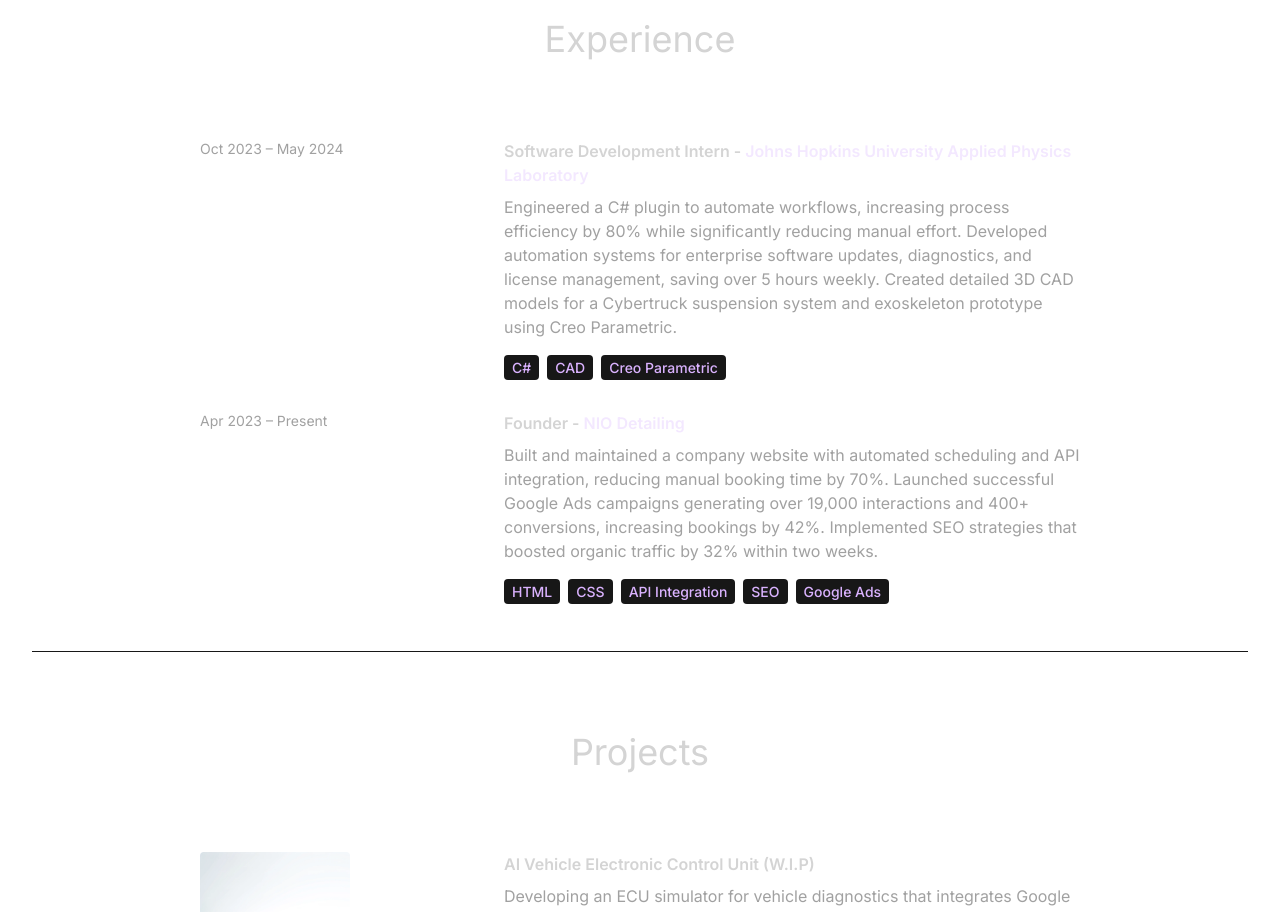
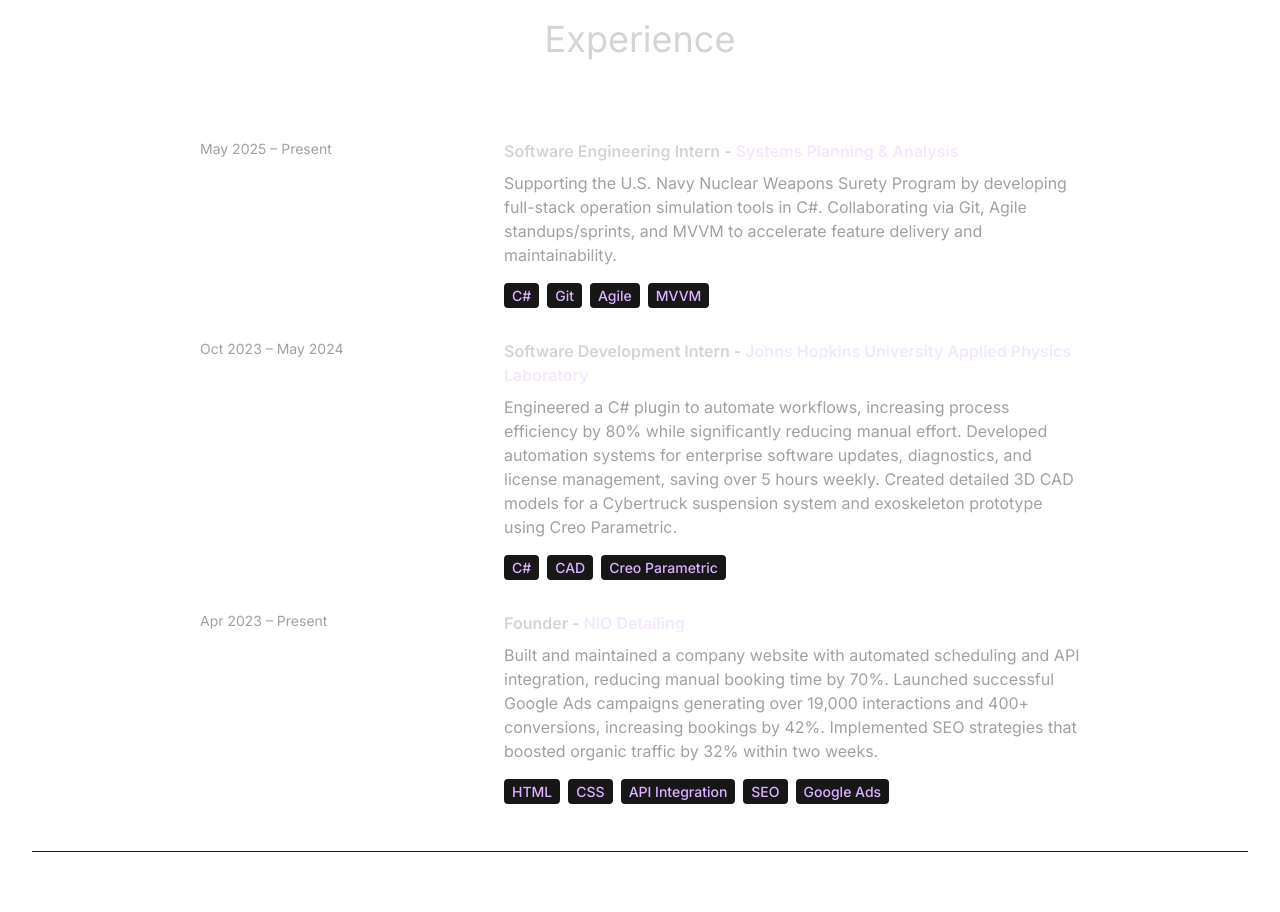
Before and after one commit to Jiming-C/portfoliosite, a React (Vite) app: page / in a window 1280 px wide. Shown: the part 2060-2972 px from the top of the page. Built offline with nearby package versions, Linux system fonts and the light colour scheme.

Commit message:
added new expierence

```diff
--- a/src/constants/index.js
+++ b/src/constants/index.js
@@ -7,6 +7,13 @@
 
 export const ABOUT_TEXT = `My journey with technology began as a curious kid who believed cartoon characters lived inside our TV—so curious, I once took it apart. That same curiosity followed me to the U.S., where gaming consoles and PCs sparked a deeper passion for understanding how things work. I taught myself to code by modding games and tinkering with my dad’s poor overworked laptop, turning every obstacle into a learning opportunity. Now studying computer science and business at the University of Maryland, I’ve built enterprise tools, websites, and booking automation for my own automotive detailing startup. What drives me is still that same spark from the TV moment—when code brings ideas to life and technology connects people.`;
 export const EXPERIENCES = [
+  {
+    year: "May 2025 – Present",
+    role: "Software Engineering Intern",
+    company: "Systems Planning & Analysis",
+    description: `Supporting the U.S. Navy Nuclear Weapons Surety Program by developing full-stack operation simulation tools in C#. Collaborating via Git, Agile standups/sprints, and MVVM to accelerate feature delivery and maintainability.`,
+    technologies: ["C#", "Git", "Agile", "MVVM"],
+  },
   {
     year: "Oct 2023 – May 2024",
     role: "Software Development Intern",
@@ -22,6 +29,7 @@
     technologies: ["HTML", "CSS", "API Integration", "SEO", "Google Ads"],
   },
 ];
+
 
 export const PROJECTS = [
   {
```
